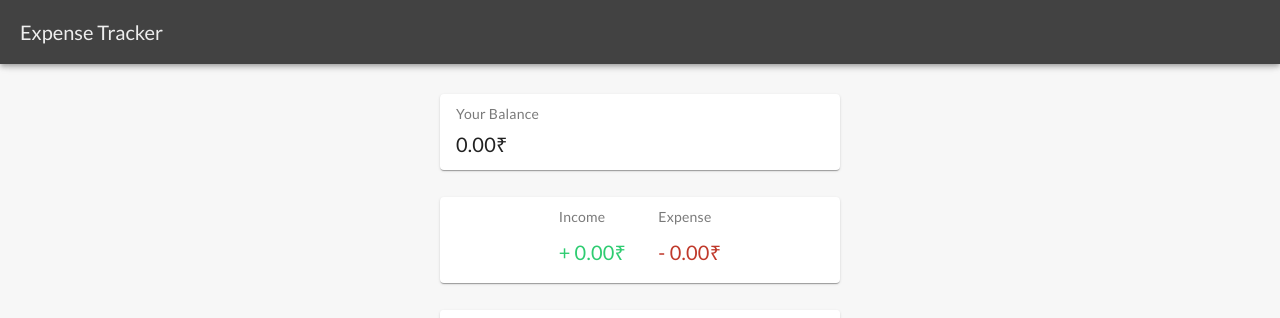
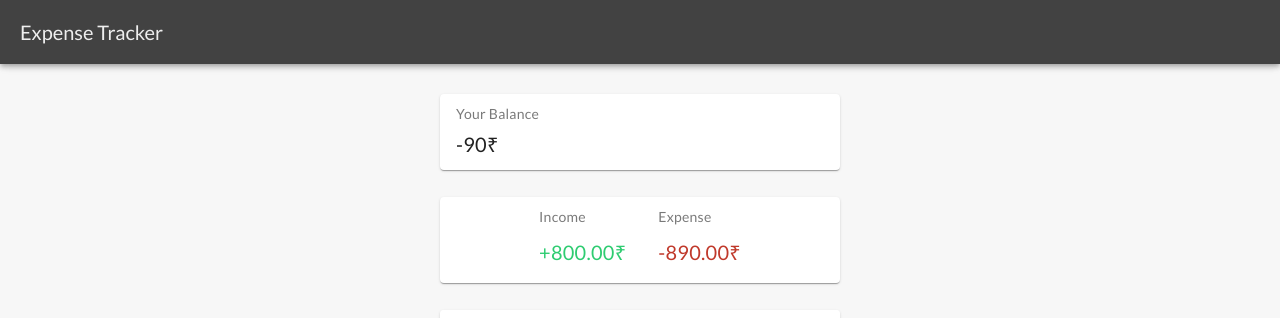
Before and after one commit to soorajsprakash/expense-tracker, a Vue app: page / in a window 1280 px wide. Shown: the top 318 px of the page. Built offline with nearby package versions, Linux system fonts and the light colour scheme.

Commit message:
compute total balance, income & expense

```diff
--- a/src/App.vue
+++ b/src/App.vue
@@ -4,9 +4,9 @@
 
 		<v-main class="d-flex align-center justify-center" style="min-height: 300px;">
 			<div class="container">
-				<Balance />
+				<Balance :total="total"/>
 				<br>
-				<IncomeExpense />
+				<IncomeExpense :income="income" :expenses="expenses"/>
 				<br>
 				<TransactionList :transactions="transactions"/>
 				<br>
@@ -24,7 +24,7 @@ import TransactionList from './components/TransactionList.vue';
 import AddTransaction from './components/AddTransaction.vue';
 
 // wrap anything in "ref" to make it reactive
-import { ref } from 'vue';
+import { ref, computed } from 'vue';
 
 const transactions = ref([
 	{ id: 1, text: 'Cash', amount: -400 },
@@ -32,4 +32,32 @@ const transactions = ref([
 	{ id: 3, text: 'Food', amount: -370 },
 	{ id: 4, text: 'Auto', amount: -120 },
 ])
+
+// get total balancec
+const total = computed(() => {
+	return transactions.value.reduce((acc, transaction) => {
+		return acc + transaction.amount
+	}, 0)
+})
+
+// get income: toFixed will make it a string rather than a number
+const income = computed(() => {
+	return transactions.value
+		.filter((transaction) => transaction.amount > 0)
+		.reduce((acc, transaction) => {
+			return acc + transaction.amount
+		}, 0)
+		.toFixed(2)
+})
+
+// get expenses
+const expenses = computed(() => {
+	return transactions.value
+		.filter((transaction) => transaction.amount < 0)
+		.reduce((acc, transaction) => {
+			return acc + transaction.amount
+		}, 0)
+		.toFixed(2)
+})
+
 </script>
--- a/src/components/AddTransaction.vue
+++ b/src/components/AddTransaction.vue
@@ -22,7 +22,7 @@
 				class="mt-4 btn"
 				block
 				rounded
-				@click="reset"
+				@click=""
 				>
 				Add Transaction
 				</v-btn>
--- a/src/components/Balance.vue
+++ b/src/components/Balance.vue
@@ -2,7 +2,18 @@
 	<v-card width="400px">
 		<v-card-item>
 			<v-card-subtitle>Your Balance</v-card-subtitle>
-			<v-card-title id="balance">0.00₹</v-card-title>
+			<v-card-title id="balance">{{ total }}₹</v-card-title>
 		</v-card-item>
 	</v-card>
 </template>
+
+<script setup lang="ts">
+import { defineProps } from 'vue';
+
+const props = defineProps({
+	total: {
+		type: Number,
+		required: true
+	}
+})
+</script>
--- a/src/components/IncomeExpense.vue
+++ b/src/components/IncomeExpense.vue
@@ -3,12 +3,27 @@
 		<v-row no-gutters class="justify-center align-center mx-auto">
             <v-card-item>
                 <v-card-subtitle>Income</v-card-subtitle>
-                <v-card-title id="money-plus" class="money plus">+ 0.00₹</v-card-title>
+                <v-card-title id="money-plus" class="money plus">+{{ income }}₹</v-card-title>
             </v-card-item>
             <v-card-item>
                 <v-card-subtitle>Expense</v-card-subtitle>
-                <v-card-title id="money-minus" class="money minus">- 0.00₹</v-card-title>
+                <v-card-title id="money-minus" class="money minus">{{ expenses }}₹</v-card-title>
             </v-card-item>
         </v-row>
 	</v-card>
 </template>
+
+<script setup lang="ts">
+import { defineProps } from 'vue';
+
+const props = defineProps({
+    income: {
+        type: String,
+        required: true
+    },
+    expenses: {
+        type: String,
+        required: true
+    },
+})
+</script>
--- a/tsconfig.json
+++ b/tsconfig.json
@@ -5,7 +5,6 @@
         "module": "ESNext",
         "lib": ["ES2020", "DOM", "DOM.Iterable"],
         "skipLibCheck": true,
-
         /* Bundler mode */
         "moduleResolution": "bundler",
         "allowImportingTsExtensions": true,
@@ -16,7 +15,7 @@
 
         /* Linting */
         "strict": true,
-        "noUnusedLocals": true,
+        "noUnusedLocals": false,
         "noUnusedParameters": true,
         "noFallthroughCasesInSwitch": true
     },
```
